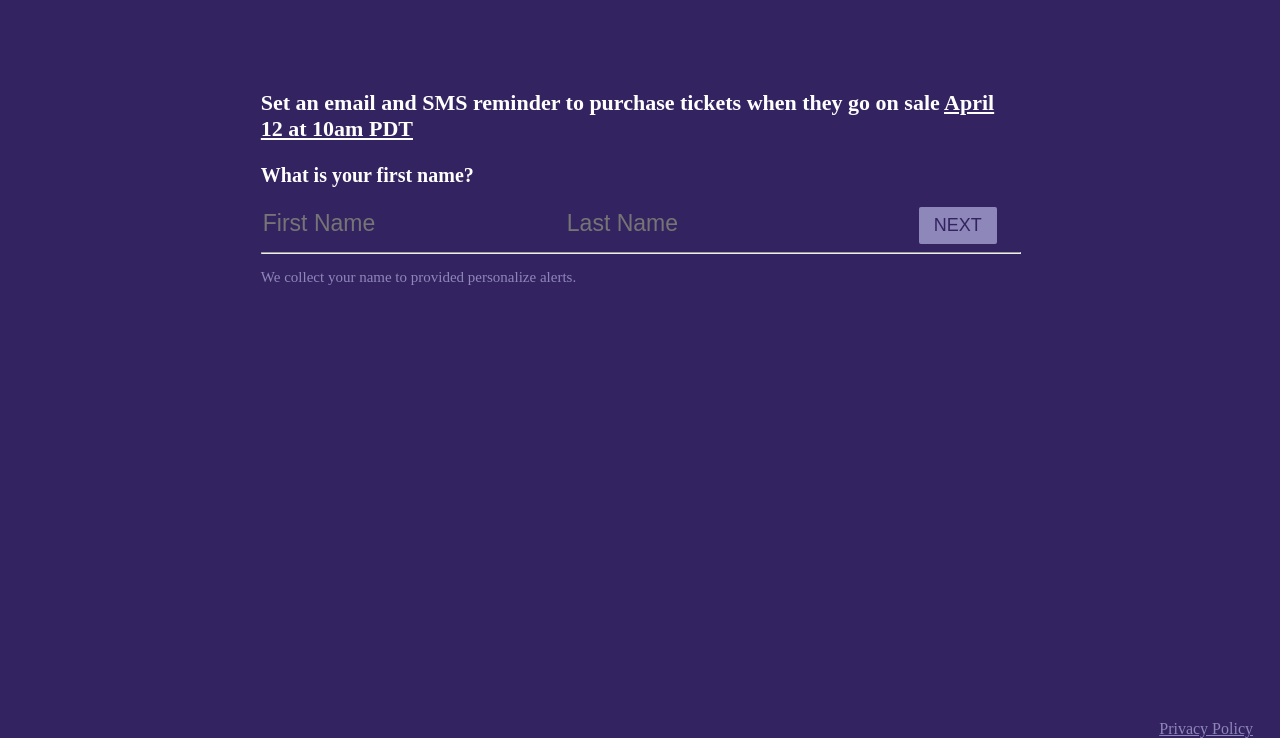
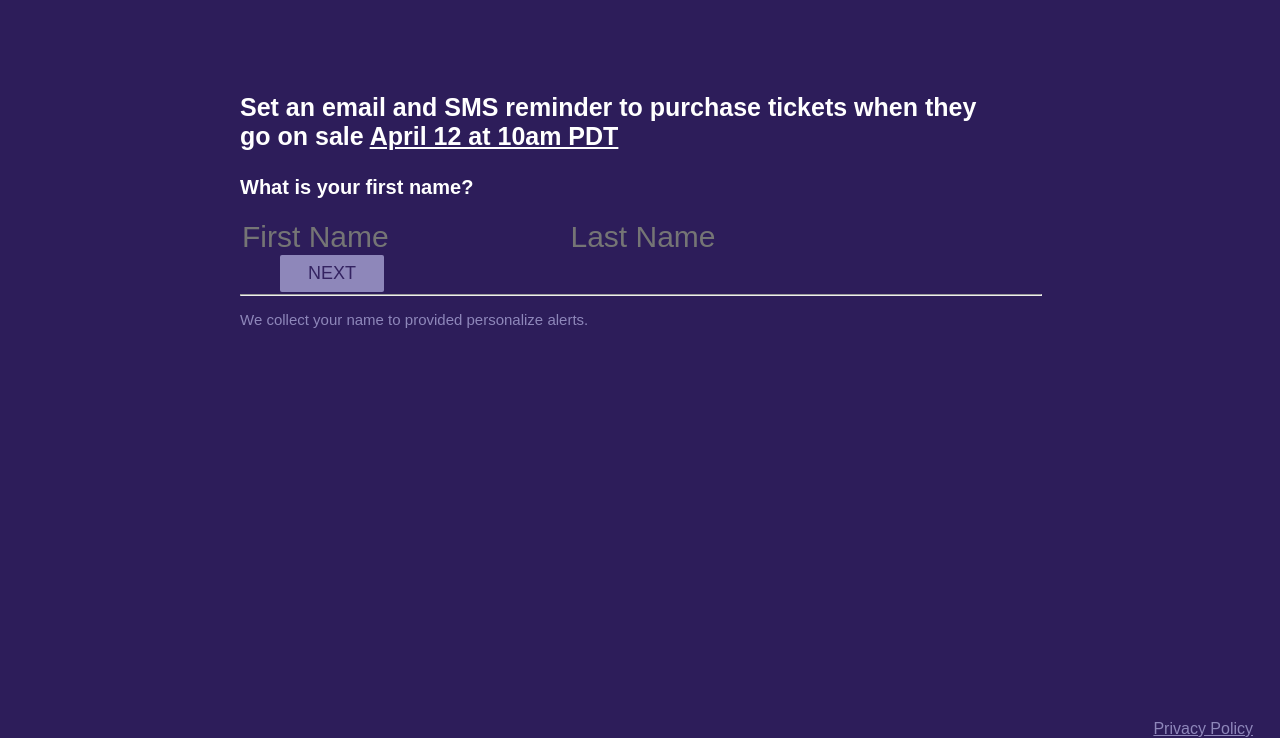
Before and after one commit to GabrielaDiazB/reto-tecnico, a website with bundled scripts: page src/index.html in a window 1280 px wide. Shown: the part 62-800 px from the top of the page. Built offline with nearby package versions, Linux system fonts and the light colour scheme; a web font is replaced by a local one.

Commit message:
Se corrigieron errores de css y de identado

```diff
--- a/src/lib/templates/phonenumber-form.js
+++ b/src/lib/templates/phonenumber-form.js
@@ -5,7 +5,7 @@ export const secondForm = () => {
     <form class="secondpage-form">
         <label class="input-label phone-label"><img src="./images/US-Flag-icon.png" alt="usa-flag" class="flag-number">+1</label>
         <input type="tel" name="phone" placeholder="Phone Number" pattern="[0-9]{3}-[0-9]{2}-[0-9]{3}" class="phone-input font-input" required>
-        <button type="button" class="next-btn">NEXT</button>
+        <button type="button" class="next-btn">VERIFY</button>
         <hr>
         <p class="description">We collect your phone number to verify your identity and deliver a notification.</p>
     </form>
--- a/src/style.css
+++ b/src/style.css
@@ -1,8 +1,10 @@
 @import url('https://fonts.googleapis.com/css?family=Muli');
 body{
-    background-color: rgb(52, 35, 97);
+    background-color: rgb(45, 29, 90);
     color: white;
+    font-family: Arial, Helvetica, sans-serif;
 }
+@media screen and (min-width: 870px) {
 
     header{
         height: 50px;
@@ -27,13 +29,18 @@ header h2{
 
     .container{
         margin: 0 auto;
-    width: 60%;
+        width: 800px;
         padding: 40px;
     }
 
     .instructions{
-    font-size: 22px;
+        font-size: 25px;
         font-weight: bold;
+        width: 95%;
+    }
+
+    .second-form-box p{
+        width: 90%;
     }
 
     .underline{
@@ -63,6 +70,8 @@ input{
 
     .font-input{
         font-family: 'Muli', sans-serif;
+        font-size: 30px;
+        width: 40%;
     }
 
     input:focus{
@@ -72,6 +81,7 @@ input:focus{
 
     .fname-input .lname-input{
         width: 40%;
+        padding: 0;
     }
 
     .email-container{
@@ -90,7 +100,7 @@ input:focus{
     }
 
     .email-input{
-    width: 80.5%;
+        width: 80%;
     }
 
     .phone-input{
@@ -99,6 +109,7 @@ input:focus{
 
     hr{
         width: 100%;
+        margin-top: 2px;
     }
 
     .next-btn{
@@ -106,9 +117,13 @@ hr{
         background-color: #8E87BA;
         border-radius: 2px;
         color: rgb(52, 35, 97);
-    padding: 8px 15px;
-    margin-left: 50px;
+        padding: 8px 28px;
+        margin-left: 55px;
         font-size: 18px;
+    }
+
+    .first-next-btn{
+        margin-left: 40px;
     }
 
     .active-btn{
@@ -155,3 +170,4 @@ footer a{
     .display-block{
         display: block;
     }
+}
```
Lines whose indentation alone changed are shown as unchanged.
